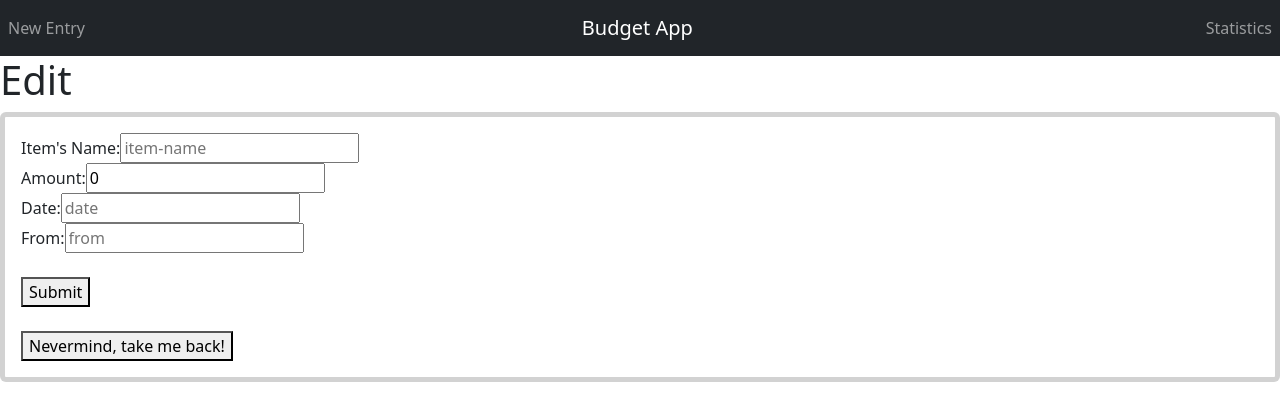
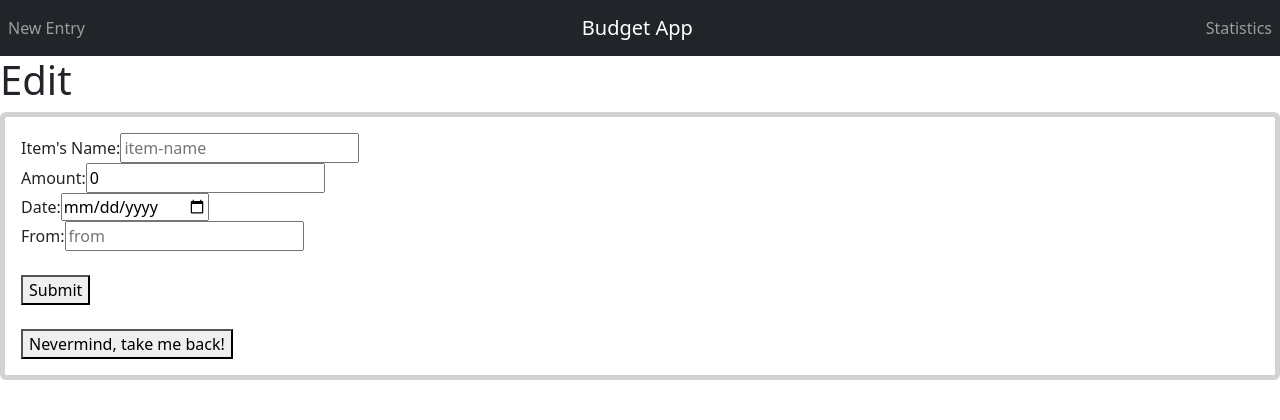
Before and after one commit to Jesse-Chong/full-stack-budgeting-app-frontend, a React (Create React App) app in the folder budget-app/: page /transactions/1/edit in a window 1280 px wide. Shown: the top 420 px of the page. Built offline with nearby package versions, Linux system fonts and the light colour scheme; no server answers; the HTML template or start-up script is replaced by a standard one.

Commit message:
Added human-readable string

```diff
--- a/budget-app/src/App.js
+++ b/budget-app/src/App.js
@@ -29,7 +29,6 @@ function App() {
           </Navbar>
           <Routes>
             <Route path="/transactions" element={<TransactionIndex />} />
-            <Route path="/transactions/:id" element={<TransactionIndex/>} />
             <Route path="/transactions/new" element={<NewTransactionEntry />} />
             <Route path="/transactions/:id" element={<ShowTransaction />} />
             <Route path="/transactions/:id/edit" element={<EditTransactionEntry />} />
--- a/budget-app/src/components/EditTransactionEntry.jsx
+++ b/budget-app/src/components/EditTransactionEntry.jsx
@@ -89,7 +89,7 @@ export default function EditTransactionEntry() {
             <input
               id="date"
               value={transactionsData.date}
-              type="text"
+              type="date"
               onChange={handleTextChange}
               placeholder="date"
               required
--- a/budget-app/src/components/NewTransactionEntry.jsx
+++ b/budget-app/src/components/NewTransactionEntry.jsx
@@ -17,13 +17,14 @@ export default function NewTransactionEntry() {
 
   const handleSubmit = async (e) => {
     e.preventDefault();
+    const formattedDate = new Date(formTransactionData.date).toLocaleDateString();
     try {
       const response = await fetch("http://localhost:1111/transactions", {
         method: "POST",
         headers: {
           "Content-Type": "application/json",
         },
-        body: JSON.stringify(formTransactionData),
+        body: JSON.stringify({ ...formTransactionData, date: formattedDate }),
       });
 
       if (response.ok) {
@@ -70,7 +71,7 @@ export default function NewTransactionEntry() {
             <input
               id="date"
               value={formTransactionData.date}
-              type="number"
+              type="date"
               onChange={handleTextChange}
               placeholder="date"
               required
```
